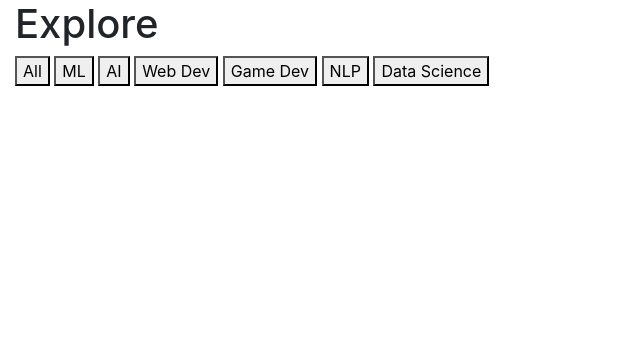
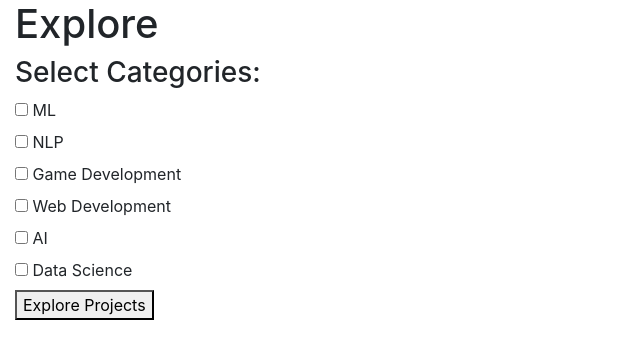
Before and after one commit to MA0610/DatabaseProjectWebsite, a Flask app: page /exploreProjects in a window 1280 px wide. Shown: the part 56-415 px from the top of the page, without its empty margins (0-640 px from the left). Run offline with Flask 3, Linux system fonts and the light colour scheme; some libraries are stand-ins or nearby versions.

Commit message:
checkboxes up, database connection not working

```diff
--- a/Databases Project Website/app.py
+++ b/Databases Project Website/app.py
@@ -28,10 +28,22 @@ def submit():
 def explore():
     return render_template('explore.html')
 
-#sample lsit page with all projects of a certain category listed
-@app.route('/exploreX')
+#sample lsit page with all projects of selected categories listed
+#@app.route('/exploreX')
+#def exploreX():
+#    return render_template('list.html')
+@app.route('/exploreX', methods=['POST'])
 def exploreX():
-    return render_template('list.html')
+    selected_categories = request.form.getlist('category')  # getlist gets all values of 'categories'
+
+    if not selected_categories:
+        # If nothing selected, you can return all projects or show a message
+        filtered_projects = Project.query.all()
+    else:
+        filtered_projects = Project.query.filter(Project.category.in_(selected_categories)).all()
+
+    return render_template('list.html', projects=filtered_projects,
+                           selected_categories=selected_categories)
 
 @app.route('/grabProject', methods=['GET'])  #NOT SETUP YET
 def getTutorial():
--- a/Databases Project Website/templates/explore.html
+++ b/Databases Project Website/templates/explore.html
@@ -15,13 +15,26 @@
     <h1>Explore</h1>
 
 
-    <button type="button" id="AllButton" onclick="window.location.href = '/exploreX' ; " class="button">All</button>
+    <!--<button type="button" id="AllButton" onclick="window.location.href = '/exploreX' ; " class="button">All</button>
     <button type="button" id="MLButton">ML</button>
     <button type="button" id="AIButton">AI</button>
     <button type="button" id="WDButton">Web Dev</button>
     <button type="button" id="GDButton">Game Dev</button>
     <button type="button" id="NLPButton">NLP</button>
-    <button type="button" id="DSButton">Data Science</button>
+    <button type="button" id="DSButton">Data Science</button>-->
+
+    <form method="POST" action="/exploreX">
+        <h3>Select Categories:</h3>
+
+        <label><input type="checkbox" name="category" value="ML"> ML</label><br>
+        <label><input type="checkbox" name="category" value="NLP"> NLP</label><br>
+        <label><input type="checkbox" name="category" value="Game Development"> Game Development</label><br>
+        <label><input type="checkbox" name="category" value="Web Development"> Web Development</label><br>
+        <label><input type="checkbox" name="category" value="AI"> AI</label><br>
+        <label><input type="checkbox" name="category" value="Data Science"> Data Science</label><br>
+
+        <button type="submit">Explore Projects</button>
+    </form>
 
 
 
```
Also changed, not shown: Databases Project Website/templates/list.html (+14 -2 lines).
